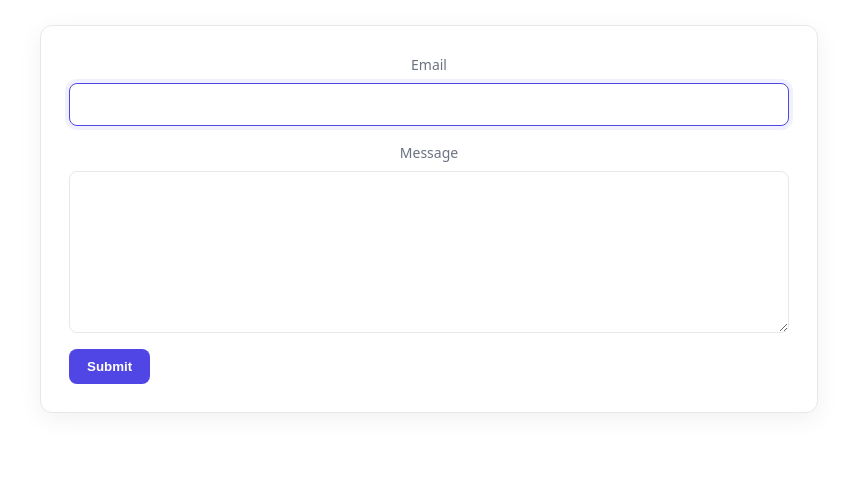
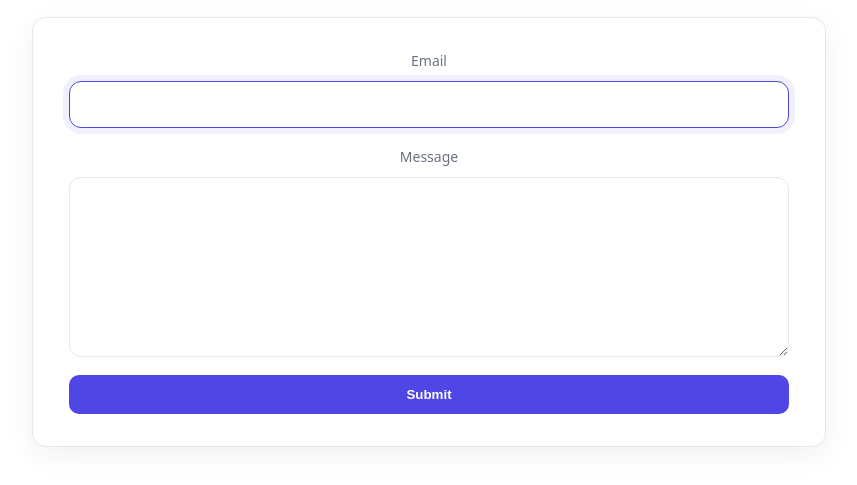
Before and after one commit to Kimmimaru/goit-js-hw-09, a website built with Vite: page src/2-form.html in a window 1280 px wide. Shown: the part 117-602 px from the top of the page, without its empty margins (211-1068 px from the left). Built offline with nearby package versions, Linux system fonts and the light colour scheme.

Commit message:
Style: refine feedback form to match mockup spacing and button alignment

```diff
--- a/src/css/form.css
+++ b/src/css/form.css
@@ -7,21 +7,21 @@
 
 .feedback-form{
   max-width:720px;
-  margin:28px auto;
+  margin:20px auto 48px;
   background:var(--bg);
-  padding:28px;
-  border-radius:12px;
-  box-shadow:0 6px 24px rgba(15,23,42,0.06);
+  padding:32px 36px;
+  border-radius:14px;
+  box-shadow:0 8px 30px rgba(15,23,42,0.06);
   border:1px solid var(--border);
   display:flex;
   flex-direction:column;
-  gap:16px;
+  gap:18px;
 }
 
 .feedback-form label{
   display:flex;
   flex-direction:column;
-  gap:8px;
+  gap:10px;
   font-size:14px;
   color:var(--muted);
 }
@@ -29,8 +29,8 @@
 .feedback-form input[type="email"],
 .feedback-form textarea{
   width:100%;
-  padding:12px 14px;
-  border-radius:8px;
+  padding:14px 16px;
+  border-radius:12px;
   border:1px solid var(--border);
   background:#fff;
   font-size:15px;
@@ -39,23 +39,36 @@
   box-sizing:border-box;
 }
 
+.feedback-form input[type="email"]::placeholder{ color: #9ca3af; }
+
 .feedback-form input[type="email"]:focus,
 .feedback-form textarea:focus{
-  box-shadow:0 0 0 4px rgba(79,70,229,0.08);
+  box-shadow:0 0 0 6px rgba(79,70,229,0.08);
   border-color:var(--accent);
 }
 
 .feedback-form textarea{
   resize:vertical;
-  min-height:140px;
+  min-height:180px;
+  padding-top:12px;
+}
+
+.form-row{
+  display:flex;
+  gap:16px;
+  align-items:flex-start;
+}
+
+.form-actions{
+  display:flex;
+  justify-content:flex-end;
 }
 
 .feedback-form button[type="submit"]{
-  align-self:flex-start;
   background:var(--accent);
   color:#fff;
-  padding:10px 18px;
-  border-radius:8px;
+  padding:12px 22px;
+  border-radius:10px;
   border:none;
   font-weight:600;
   cursor:pointer;
@@ -64,9 +77,11 @@
 
 .feedback-form button[type="submit"]:hover{
   transform:translateY(-2px);
-  box-shadow:0 8px 20px rgba(79,70,229,0.12);
+  box-shadow:0 10px 30px rgba(79,70,229,0.14);
 }
 
 @media (max-width:640px){
   .feedback-form{ padding:18px; margin:18px 16px; }
+  .form-row{ flex-direction:column }
+  .form-actions{ justify-content:flex-start }
 }
```
